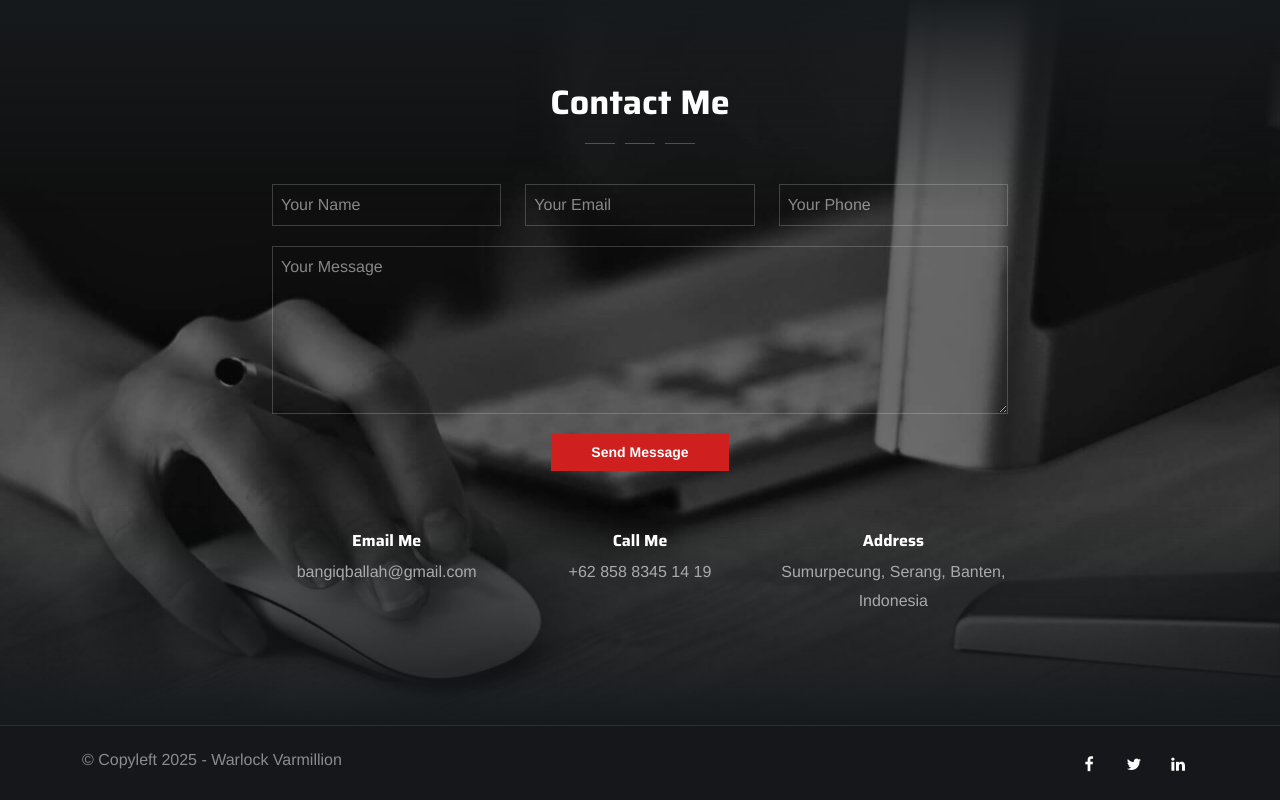
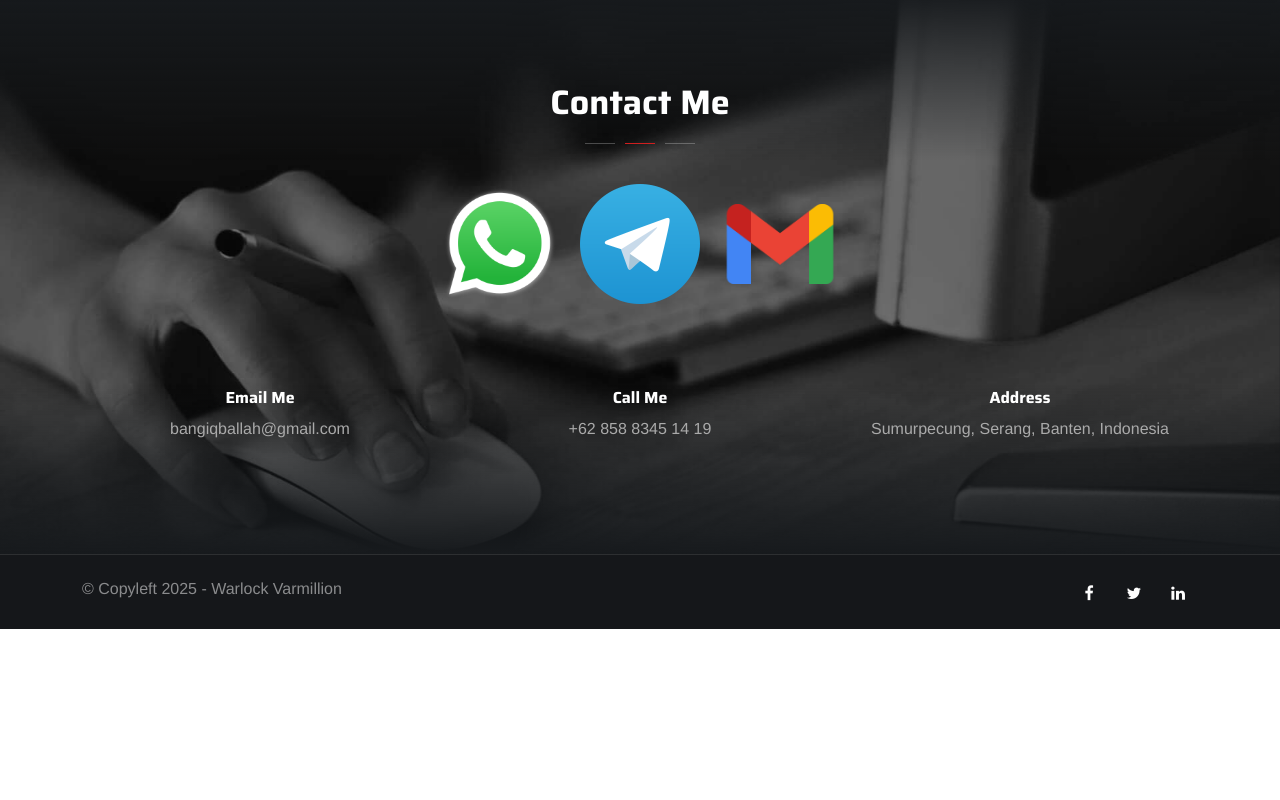
Before and after one commit to Lightbalsz/my-website, a plain HTML site: page index.html in a window 1280 px wide. Shown: the part 5237-6037 px from the top of the page. After the commit the page ends 5866 px from the top, so only its background shows below. Drawn offline with Linux system fonts and the light colour scheme.

Commit message:
feat: add contact me

```diff
--- a/index.html
+++ b/index.html
@@ -380,43 +380,32 @@
                            <h2>Contact Me</h2>
                                 <div class="space-border"></div>
                                 </div>
+
                                 <div class="col-lg-8 offset-lg-2 wow fadeInUp">
-                            <div class="contact_form_wrapper">
-                                <form name="contactForm" id="contact_form" class="form-border" method="post" action="https://madebydesignesia.com/themes/kyros/contact.php">
-                                    <div class="row">
-                                        <div class="col-md-4">
-                                            <div class="field-set">
-                                                <input type="text" name="name" id="name" class="form-control" placeholder="Your Name" required>
-                                            </div>
-                                        </div>
-                                        <div class="col-md-4">
-                                            <div class="field-set">
-                                                <input type="text" name="email" id="email" class="form-control" placeholder="Your Email" required>
-                                            </div>
-                                        </div>
-                                        <div class="col-md-4">
-                                            <div class="field-set">
-                                                <input type="text" name="phone" id="phone" class="form-control" placeholder="Your Phone" required>
-                                            </div>
-                                        </div>
-                                    </div>
-                                    <div class="text-center">
-                                        <div class="field-set">
-                                            <textarea name="message" id="message" class="form-control" placeholder="Your Message" required></textarea>
-                                        </div>
-                                        <div id='submit' class="mt10">
-                                            <input type='submit' id='send_message' value='Send Message' class="btn-main">
+                                <div class="text-center mb-4" style="display: flex; justify-content: center; align-items: center; gap: 20px; flex-wrap: wrap;">
+
+                                <a href="https://wa.me/6285883451419" target="_blank">
+                                    <img src="images/gallery/WhatsApp.png"
+                                        alt="WhatsApp"
+                                        style="width: 120px; height: 120px; object-fit: contain; cursor: pointer;">
+                                </a>
+
+                                <a href="https://t.me/miqbalfirda" target="_blank">
+                                    <img src="images/gallery/Tele.png"
+                                        alt="Telegram"
+                                        style="width: 120px; height: 120px; object-fit: contain; cursor: pointer;">
+                                </a>
+
+                                <a href="mailto:bangiqballah@gmail.com" target="_blank">
+                                    <img src="images/gallery/gmail.png"
+                                        alt="Email"
+                                        style="width: 120px; height: 120px; object-fit: contain; cursor: pointer;">
+                                </a>
+
                             </div>
 
-                                        <div id="success_message" class='success'>
-                                            Your message has been sent successfully. Refresh this page if you want to send more messages.
-                                        </div>
-                                        <div id="error_message" class='error'>
-                                            Sorry there was an error sending your form.
-                                        </div>
 
                             </div>
-                                </form>
                                 </div>
                             <div class="spacer-double"></div>
                             <div class="row text-center wow fadeInUp">
```
Also changed, not shown: css/style.css, images/gallery/Tele.png (added), images/gallery/WhatsApp.png (added), images/gallery/gmail.png (added). Lines whose indentation alone changed are shown as unchanged.
